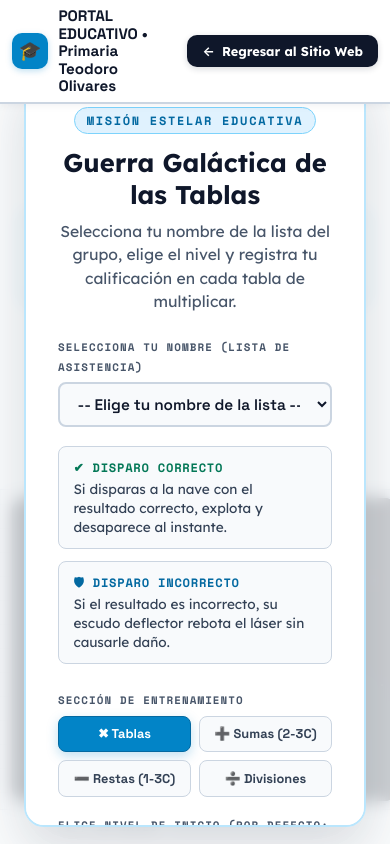
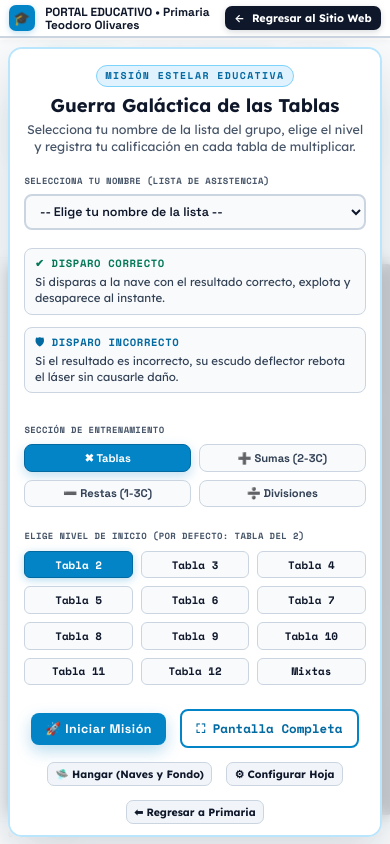
Before and after one commit to est41jalfonso/Tecnologia, a plain HTML site: page guerra-galactica-tablas/index.html in a window 390 px wide. Drawn offline with nearby package versions, Linux system fonts and the light colour scheme; no server answers.

Commit message:
Adapta ambos videojuegos a vista movil compacta sin modificar escritorio

```diff
--- a/guerra-galactica-tablas/index.html
+++ b/guerra-galactica-tablas/index.html
@@ -7,7 +7,7 @@
   <link rel="preconnect" href="https://fonts.googleapis.com" />
   <link rel="preconnect" href="https://fonts.gstatic.com" crossorigin />
   <link href="https://fonts.googleapis.com/css2?family=Lexend:wght@400;600;700;800&family=Space+Grotesk:wght@400;600;700&family=Space+Mono:wght@400;700&display=swap" rel="stylesheet" />
-  <link rel="stylesheet" href="styles.css?v=2" />
+  <link rel="stylesheet" href="styles.css?v=3" />
 </head>
 <body>
   <div class="game-shell">
--- a/guerra-galactica-tablas/styles.css
+++ b/guerra-galactica-tablas/styles.css
@@ -1333,3 +1333,156 @@ body {
     margin: 0.4rem 0.6rem;
   }
 }
+
+/* ========================================================= */
+/* ADAPTACIÓN COMPACTA EXCLUSIVA PARA CELULAR (<= 768px)     */
+/* (La versión de computadora >= 769px permanece intacta)    */
+/* ========================================================= */
+@media (max-width: 768px) {
+  .portal-topbar {
+    padding: 0.3rem 0.55rem;
+    gap: 0.4rem;
+  }
+  .portal-topbar-icon {
+    width: 26px;
+    height: 26px;
+    font-size: 0.85rem;
+    border-radius: 7px;
+  }
+  .portal-topbar-title {
+    font-size: 0.74rem;
+    line-height: 1.1;
+  }
+  .portal-topbar-sub {
+    display: none;
+  }
+  .portal-back-btn {
+    padding: 0.3rem 0.6rem;
+    font-size: 0.68rem;
+    border-radius: 7px;
+  }
+
+  .hud-top {
+    grid-template-columns: 1fr;
+    gap: 0.3rem;
+    padding: 0.3rem 0.5rem;
+  }
+  .hud-left,
+  .hud-right {
+    gap: 0.3rem;
+    justify-content: center;
+  }
+  .pilot-pill {
+    padding: 0.18rem 0.45rem;
+    font-size: 0.66rem;
+    max-width: 115px;
+  }
+  .telemetry-pill {
+    padding: 0.18rem 0.45rem;
+    gap: 0.25rem;
+  }
+  .telemetry-label {
+    font-size: 0.56rem;
+    letter-spacing: 0.04em;
+  }
+  .telemetry-value {
+    font-size: 0.8rem;
+  }
+  .shield-icon {
+    width: 14px;
+    height: 14px;
+  }
+  .combo-badge {
+    padding: 0.18rem 0.45rem;
+    font-size: 0.68rem;
+  }
+  .hud-center {
+    padding: 0.2rem 0.75rem;
+    min-width: 0;
+    width: 100%;
+  }
+  .mission-tag {
+    font-size: 0.58rem;
+  }
+  .equation-display {
+    font-size: 1.2rem;
+    line-height: 1.1;
+  }
+  .speed-timer {
+    font-size: 0.6rem;
+  }
+  .hud-btn,
+  .hud-select {
+    padding: 0.26rem 0.48rem;
+    font-size: 0.66rem;
+    border-radius: 7px;
+  }
+
+  .arena-wrapper {
+    margin: 0.25rem 0.4rem;
+    border-radius: 10px;
+  }
+
+  .hud-bottom {
+    padding: 0.28rem 0.5rem;
+    gap: 0.4rem;
+  }
+  .progress-box {
+    min-width: 0;
+    width: 100%;
+    font-size: 0.68rem;
+    gap: 0.45rem;
+  }
+  .progress-track {
+    height: 7px;
+  }
+
+  .modal-overlay {
+    top: 40px;
+    padding: 0.5rem;
+  }
+  .modal-card {
+    padding: 0.9rem;
+    border-radius: 14px;
+    max-height: calc(100vh - 54px);
+  }
+  .modal-badge {
+    font-size: 0.62rem;
+    padding: 0.18rem 0.55rem;
+    margin-bottom: 0.4rem;
+  }
+  .modal-title {
+    font-size: 1.15rem;
+    margin-bottom: 0.35rem;
+  }
+  .modal-subtitle {
+    font-size: 0.78rem;
+    line-height: 1.35;
+    margin-bottom: 0.75rem;
+  }
+  .rule-box {
+    padding: 0.45rem 0.6rem;
+    font-size: 0.72rem;
+  }
+  .rule-box strong {
+    font-size: 0.66rem;
+  }
+  .student-select,
+  .config-input {
+    padding: 0.42rem 0.6rem;
+    font-size: 0.78rem;
+  }
+  .section-tab {
+    padding: 0.35rem 0.3rem;
+    font-size: 0.7rem;
+  }
+  .lvl-chip {
+    padding: 0.3rem 0.2rem;
+    font-size: 0.68rem;
+  }
+  .btn-primary-sci,
+  .btn-secondary-sci {
+    padding: 0.5rem 0.9rem;
+    font-size: 0.78rem;
+  }
+}
--- a/keystrike-mecanografia/styles.css
+++ b/keystrike-mecanografia/styles.css
@@ -246,3 +246,110 @@ body.hide-finger-guide .kb-key .finger-bar {
   animation: float-up-fade 0.85s ease-out forwards;
   z-index: 30;
 }
+
+/* ========================================================= */
+/* ADAPTACIÓN COMPACTA EXCLUSIVA PARA CELULAR (<= 768px)     */
+/* (La versión de computadora >= 769px permanece intacta)    */
+/* ========================================================= */
+@media (max-width: 768px) {
+  header > div {
+    min-height: 0 !important;
+    padding: 0.4rem 0.65rem !important;
+    gap: 0.4rem !important;
+  }
+  header .w-11.h-11 {
+    width: 2rem !important;
+    height: 2rem !important;
+  }
+  header .text-xs.text-slate-600 {
+    display: none !important;
+  }
+  header .font-display.text-lg {
+    font-size: 0.92rem !important;
+  }
+  #mainNav {
+    gap: 0.25rem !important;
+  }
+  #mainNav .nav-tab {
+    padding: 0.28rem 0.5rem !important;
+    font-size: 0.64rem !important;
+  }
+  header a[href="../secundaria-est41.html"] {
+    padding: 0.3rem 0.55rem !important;
+    font-size: 0.66rem !important;
+  }
+
+  main {
+    padding-top: 0.5rem !important;
+    padding-bottom: 0.75rem !important;
+  }
+  main > div {
+    padding-left: 0.55rem !important;
+    padding-right: 0.55rem !important;
+    gap: 0.5rem !important;
+  }
+
+  #studentSelectorBar {
+    padding: 0.55rem 0.65rem !important;
+    gap: 0.45rem !important;
+    border-radius: 0.85rem !important;
+  }
+  #studentSelectorBar .w-9.h-9 {
+    width: 1.75rem !important;
+    height: 1.75rem !important;
+  }
+  #studentSelectorBar .text-xs {
+    font-size: 0.68rem !important;
+    line-height: 1.2 !important;
+  }
+  #btnQuickPractice {
+    padding: 0.28rem 0.55rem !important;
+    font-size: 0.65rem !important;
+  }
+  #selectGroup,
+  #selectStudent {
+    font-size: 0.74rem !important;
+    min-width: 110px !important;
+  }
+  #studentSelectWrapper {
+    min-width: 160px !important;
+    padding: 0.35rem 0.55rem !important;
+  }
+  #studentRecordBadge {
+    padding: 0.32rem 0.55rem !important;
+    font-size: 0.68rem !important;
+  }
+
+  #view-arena {
+    gap: 0.5rem !important;
+  }
+  #view-arena > div:first-child {
+    padding: 0.5rem 0.65rem !important;
+    gap: 0.45rem !important;
+    border-radius: 0.85rem !important;
+  }
+  #hudMissionTitle {
+    font-size: 0.78rem !important;
+  }
+  #hudMissionSub {
+    font-size: 0.66rem !important;
+  }
+  #hudScore {
+    font-size: 0.85rem !important;
+  }
+
+  .kb-key {
+    height: 35px;
+    font-size: 11px;
+    border-bottom-width: 2.5px;
+    border-radius: 6px;
+  }
+  .kb-key .finger-bar {
+    height: 2.5px;
+  }
+  .letter-tile {
+    width: 48px;
+    height: 56px;
+    border-radius: 9px;
+  }
+}
```
Also changed, not shown: keystrike-mecanografia/index.html (+1 -1 lines).
